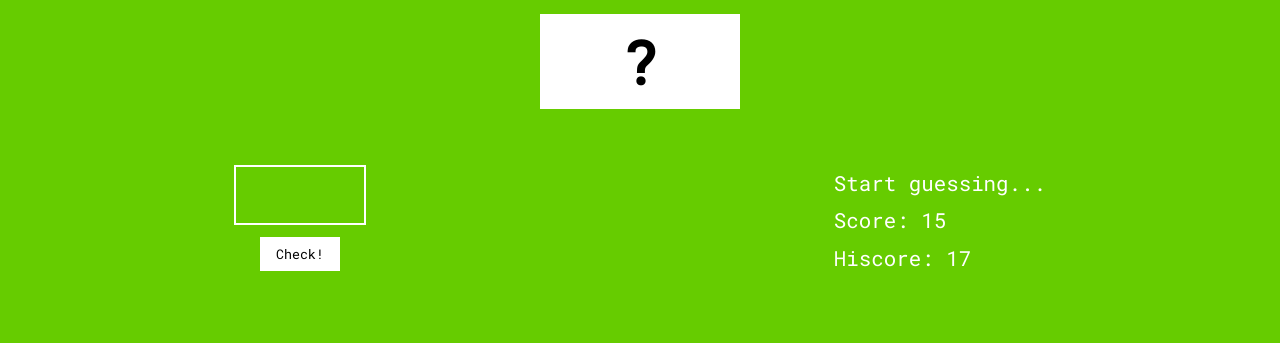
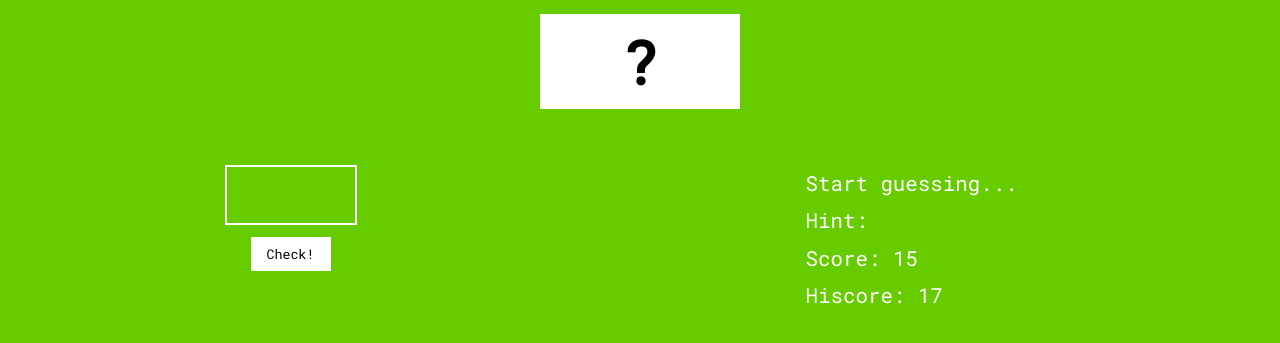
Before and after one commit to Brian-KK/Guess-game, a plain HTML site: page index.html in a window 1280 px wide. Both pictures are taken after a click on the button "Again!". Shown: the part 147-490 px from the top of the page. Drawn offline with Linux system fonts and the light colour scheme.

Commit message:
Again btn functionality

```diff
--- a/index.html
+++ b/index.html
@@ -13,7 +13,7 @@
     <button class="againBtn">Again!</button>
     <p class="gameCondition">(Between 1 and 20)</p>
     <h1 class="header">Guess my number!</h1>
-    <h3 class="number">?</h3>
+    <h3 class="secretNumber">?</h3>
   </div>
   <div class="bottom-section">
     <div class="input">
@@ -24,6 +24,7 @@
       <p class="message">
         Start guessing...
       </p>
+      <p class="hint">Hint: -</p>
       <p class="score">Score: <span>15</span></p>
       <p class="hiscore">Hiscore: <span>17</span></p>
     </div>
--- a/script.js
+++ b/script.js
@@ -1,12 +1,34 @@
 'use strict'
 
+let randomNumber = Math.floor(Math.random() * 20) + 1
+
+const createNumber = () => {
+  randomNumber = Math.floor(Math.random() * 20) + 1
+}
+
 const checkBtn = document.querySelector('.checkBtn')
+const againBtn = document.querySelector('.againBtn')
 
 checkBtn.addEventListener('click', () => {
   const input = Number(document.querySelector('.inputValue').value)
   if(!input){
     document.querySelector('.message').textContent = '⛔️ No number!'
+  } else if (input === randomNumber){
+    document.querySelector('.message').textContent = '🥳 You have guessed it!'
+    document.querySelector('.secretNumber').textContent = randomNumber
+    document.querySelector('.hint').textContent = ''
   } else {
     document.querySelector('.message').textContent = `You have guessed ${input}..`
   }
 })
+
+againBtn.addEventListener('click', () => {
+  createNumber()
+  console.log(randomNumber)
+  document.querySelector('.secretNumber').textContent = '?'
+  document.querySelector('.inputValue').value = ''
+  document.querySelector('.message').textContent = 'Start guessing...'
+  document.querySelector('.hint').textContent = 'Hint:'
+})
+
+console.log(randomNumber)
--- a/style.css
+++ b/style.css
@@ -29,7 +29,7 @@
 	margin-bottom: 36px;
 }
 
-.number {
+.secretNumber {
 	width: 200px;
 	margin: 0 auto;
 	font-size: 60px;
@@ -43,9 +43,6 @@
 	margin-top: 56px;
 	color: white;
 	justify-content: space-around;
-}
-
-.input {
 }
 
 input {
@@ -70,4 +67,5 @@ input {
 .results p {
 	line-height: 1.8em;
 	font-size: 1.3em;
+	width: 250px;
 }
```
